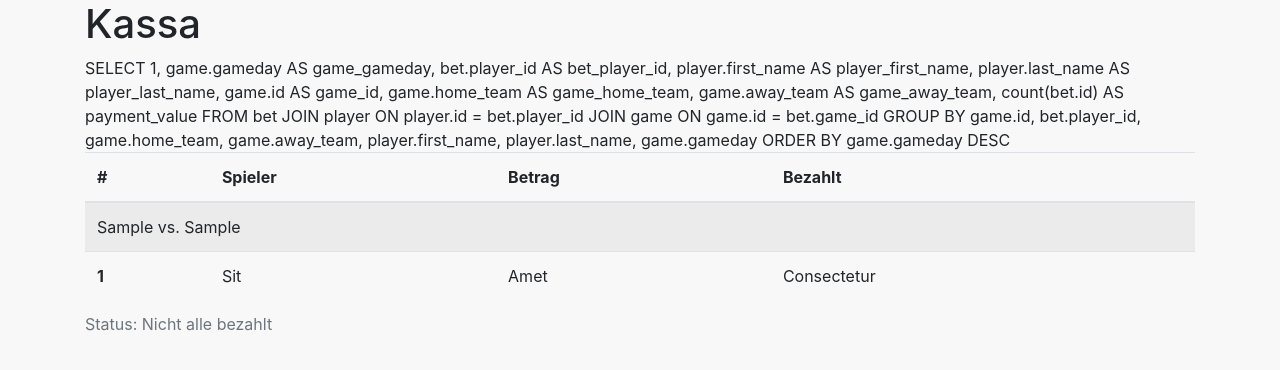
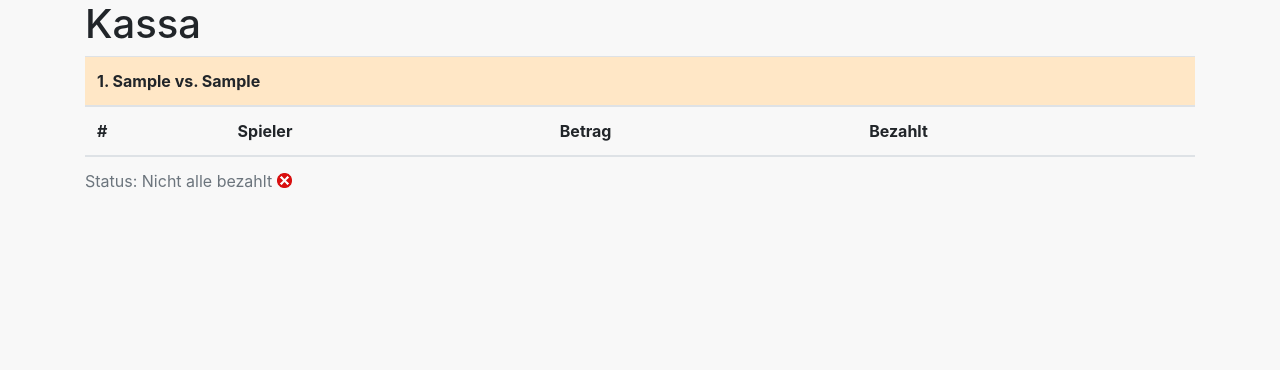
Before and after one commit to tobias124/newTest, a Flask app: page /pay in a window 1280 px wide. Shown: the top 370 px of the page. Run offline with Flask 2, Linux system fonts and the light colour scheme; tables that the repository leaves empty hold one stand-in row (values such as "Sample post"); a database or web service that is not in the repository returns one stand-in record (values such as "Sample title"); lists and menus that the app fills with data are empty; some libraries are stand-ins or nearby versions.

Commit message:
payment table

```diff
--- a/db_create.py
+++ b/db_create.py
@@ -38,7 +38,7 @@ new_player2.paying.append(new_game)
 db.session.commit()
 #
 if dev:
-    conn = psycopg2.connect( local_db_link)
+    conn = psycopg2.connect(local_db_link)
 else:
     conn = psycopg2.connect(heroku_db_link)
 
--- a/website/templates/pay.html
+++ b/website/templates/pay.html
@@ -2,12 +2,22 @@
 {% block content%}
 <h1>Kassa</h1>
 
-{{payment_information}}
+<!-- {{payment_information}} -->
+
+
+<!-- 0 Betrag, 1 home_team, 2 away team, 3 bet_is_payed, 4 player_first_name, 5 player_last_name, 6 game_id -->
 {%for game in games %}
 
   <div class="table-responsive">
     <table class="table table-striped table-hover ">
       <thead>
+        <tr>
+          {% if loop.index is divisibleby 2 %}
+            <th style="background-color: #b6f3f3" colspan="4">{{game.gameday}}. {{game.home_team}} vs. {{game.away_team}}<br/></th>
+            {% else %}
+            <th style="background-color: #ffe7c6" colspan="4">{{game.gameday}}. {{game.home_team}} vs. {{game.away_team}}<br/></th>
+          {% endif %}
+        </tr>
         <tr>
           <th scope="col">#</th>
           <th scope="col">Spieler</th>
@@ -16,27 +26,25 @@
         </tr>
       </thead>
       <tbody>
-        <tr>
-          <td colspan="4">{{game.home_team}} vs. {{game.away_team}}<br/></td>
-        </tr>
-        {%for payment_information in payment_information %}
-        {% if game.id == payment_information.game_id %}
+        {%for payment_info in payment_information %}
+        {% if game.id == payment_info[6] %}
     <tr>
-      <th scope="row">{{loop.index}}</th>
-      <td>Sit</td>
-      <td>Amet</td>
-      <td>Consectetur</td>
+      <th scope="row">{{loop.index0 % player_amount}}</th>
+      <td>{{payment_info[4]}} {{payment_info[5]}}</td>
+      <td>{{payment_info[0]}} €</td>
+      <td><img width="15px" height="auto" style="padding-bottom: 4px;" src="./static/img/x-icon.png" alt="x"></td>
     </tr>
     {%endif %}
 
     {% endfor %}
   </tbody>
   <caption>
-    Status: Nicht alle bezahlt
+    Status: Nicht alle bezahlt <img width="15px" height="auto" style="padding-bottom: 4px;" src="./static/img/x-icon.png" alt="x">
   </caption>
 
   </table>
   </div>
+  <br/>
 {% endfor %}
 
 
--- a/website/views.py
+++ b/website/views.py
@@ -22,8 +22,8 @@ def home():
     number_of_winners = winners.count()
     number_of_active_games = Game.query.filter_by(enabled=True).count()
     return render_template("index.html", user_first_name=current_user.first_name,
-                           user_last_name=current_user.last_name, winners = winners, number_of_active_games = number_of_active_games,
-                           games_done=games_done, number_of_winners = number_of_winners, games_active=games_active)
+                           user_last_name=current_user.last_name, winners=winners, number_of_active_games=number_of_active_games,
+                           games_done=games_done, number_of_winners=number_of_winners, games_active=games_active)
 
 
 @views.route('/bet', methods=['POST', 'GET'])
@@ -92,7 +92,7 @@ def games():
                 flash("Nur positive Zahl für Spieltag möglich!", category='error')
         # Edit Game Data:
         elif request.form.get('edit_game_const') == '1' and (request.form.get('home_goals_result') != "" and request.form.get('away_goals_result') != ""):
-             if request.form.get('home_goals_result').isnumeric() and request.form.get('away_goals_result').isnumeric():
+            if request.form.get('home_goals_result').isnumeric() and request.form.get('away_goals_result').isnumeric():
                 home_goals_result = int(request.form.get('home_goals_result'))
                 away_goals_result = int(request.form.get('away_goals_result'))
                 current_game = int(request.form.get('current_game'))
@@ -100,15 +100,15 @@ def games():
                 game_to_update.home_goals = home_goals_result
                 game_to_update.away_goals = away_goals_result
                 game_to_update.enabled = False
-                #save winner ??
+                # save winner ??
                 db.session.commit()
                 flash("Game updated successfully!", category='success')
-             else:
+            else:
                 flash("Nur positive Zahleingaben möglich", category="error")
         # Delete Game
         elif request.form.get('delete') == '1':
             current_game = int(request.form.get('current_game'))
-            bets_to_delete = Bet.query.filter_by(game_id = current_game)
+            bets_to_delete = Bet.query.filter_by(game_id=current_game)
             game_to_delete = Game.query.get(current_game)
             # Delete Bets
             for bets in bets_to_delete:
@@ -118,17 +118,36 @@ def games():
             flash("Game deleted successfully!", category='success')
     return render_template('games.html', active_games=games, winners=winners, games_done=games_done)
 
+
 @views.route("/pay")
 def payment():
-
-    ### Query change -- use cursor and also participates table ... player without a bet are not shown
-
+    player_amount = Player.query.count()
     # games and payment_information both are ordered desc for output (game one time then corresp. table)
     games = Game.query.order_by(Game.gameday.desc())
-    payment_information = db.session.query(1, Game.gameday, Bet.player_id, Player.first_name,Player.last_name,\
-         Game.id.label("game_id"), Game.home_team, Game.away_team, func.count(Bet.id).label('payment_value'))\
-        .join(Player).join(Game, Game.id == Bet.game_id)\
-        .group_by(Game.id, Bet.player_id, Game.home_team, Game.away_team, Player.first_name, Player.last_name, Game.gameday)\
-        .order_by(Game.gameday.desc())
+    db_connection = psycopg2.connect(heroku_db_link)
+    cursor = db_connection.cursor()
+    # 0 Betrag, 1 home_team, 2 away team, 3 bet_is_payed, 4 player_first_name, 5 player_last_name, 6 game_id
+    cursor.execute("\
+Select *\
+FROM\
+(\
+	Select CASE WHEN Count(g.id) < 5 THEN 5 ELSE COUNT(g.id) END as betrag, g.home_team, g.away_team, p.bet_is_payed, pl.first_name, pl.last_name, g.id as game_id\
+	FROM participates as p join Player as pl on p.player_id = pl.id join Game as g on g.id = p.game_id\
+		join bet as b on b.player_id = pl.id and b.game_id = g.id\
+	GROUP BY g.id, g.home_team, g.away_team, p.bet_is_payed, pl.first_name, pl.last_name\
+        \
+	UNION ALL\
+        \
+	Select CASE WHEN Count(g.id) < 5 THEN 5 ELSE COUNT(g.id) END as Betrag, g.home_team, g.away_team, p.bet_is_payed, pl.first_name, pl.last_name, g.id as game_id\
+	FROM participates as p join Player as pl on p.player_id = pl.id join Game as g on g.id = p.game_id left join bet\
+		on pl.id = bet.player_id and g.id = bet.game_id\
+	Where bet.id is NULL\
+	GROUP BY g.id, g.home_team, g.away_team, p.bet_is_payed, pl.first_name, pl.last_name\
+) as x\
+	ORDER BY x.game_id desc\
+    ")
+    payment_information = cursor.fetchall()
+    cursor.close()
+    db_connection.close()
 
-    return render_template("pay.html", payment_information=payment_information, games = games)
+    return render_template("pay.html", payment_information=payment_information, games=games, player_amount=player_amount)
```
Also changed, not shown: website/__init__.py (+9 -7 lines), website/models.py (+2 -6 lines), website/static/img/check-icon.png (added), website/static/img/x-icon.png (added).
